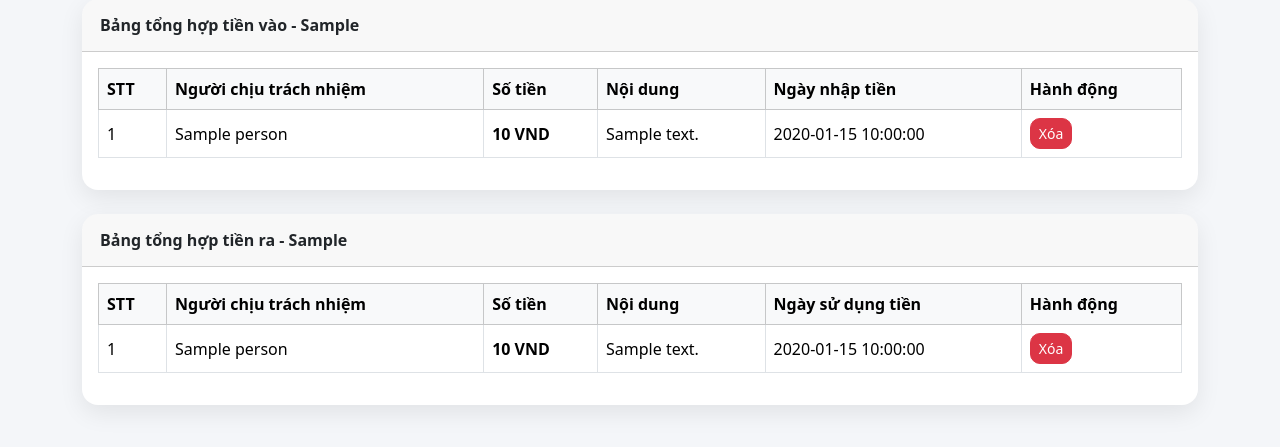
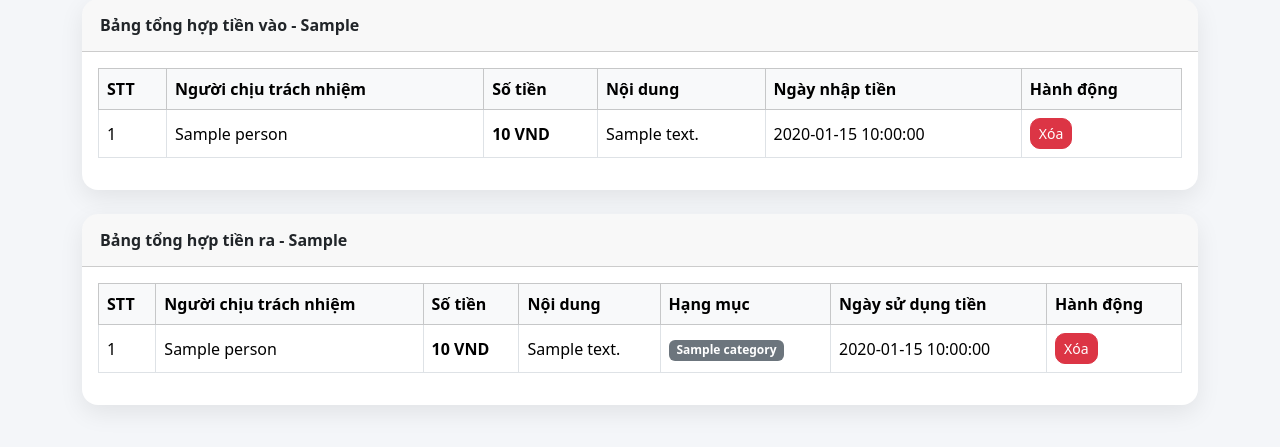
Before and after one commit to eloghcmut/Quy-CLB-ELOG, a Flask app: template templates/overview.html in a window 1280 px wide. Shown: the part 327-774 px from the top of the page. Run offline with Flask 3, Linux system fonts and the light colour scheme; the template is opened without the code that fills it: most values are stand-ins (such as "Sample title", 1, 10 or a date in 2020); some libraries are stand-ins or nearby versions.

Commit message:
Update overview.html

```diff
--- a/templates/overview.html
+++ b/templates/overview.html
@@ -99,6 +99,7 @@
                     <th>Người chịu trách nhiệm</th>
                     <th>Số tiền</th>
                     <th>Nội dung</th>
+                    <th>Hạng mục</th>
                     <th>Ngày sử dụng tiền</th>
                     <th>Hành động</th>
                 </tr>
@@ -111,6 +112,11 @@
                     <td>{{ item.person }}</td>
                     <td class="money expense-money">{{ item.amount | vnd }}</td>
                     <td>{{ item.description }}</td>
+                    <td>
+                        <span class="badge bg-secondary">
+                            {{ item.category or 'Khác' }}
+                        </span>
+                    </td>
                     <td>{{ item.date }}</td>
                     <td>
                         <form
@@ -126,7 +132,7 @@
                 </tr>
                 {% else %}
                 <tr>
-                    <td colspan="6" class="text-center text-muted">
+                    <td colspan="7" class="text-center text-muted">
                         Chưa có dữ liệu tiền ra cho {{ selected_gen }}.
                     </td>
                 </tr>
```
